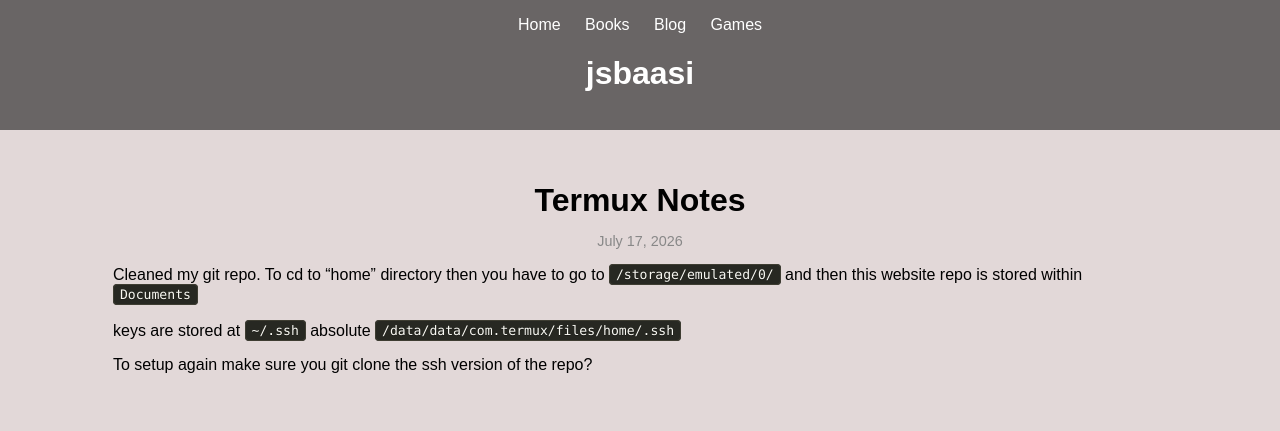
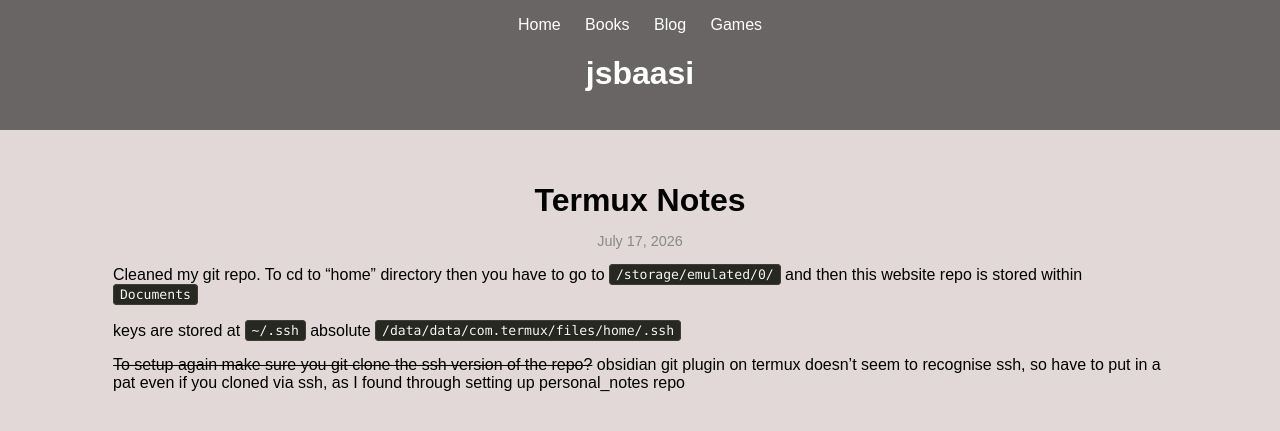
Before and after one commit to jsbaasi/jsbaasi.github.io, a Jekyll site: the page built from _posts/2026-07-17-termux-notes.md, in a window 1280 px wide. Shown: the top 431 px of the page. Built offline with Jekyll 4.4.1, drawn with Linux system fonts in a browser that asks for light colours.

Commit message:
vault backup: 2026-08-10 22:56:52

```diff
--- a/_posts/2026-07-17-termux-notes.md
+++ b/_posts/2026-07-17-termux-notes.md
@@ -9,4 +9,4 @@
 
 keys are stored at `~/.ssh` absolute `/data/data/com.termux/files/home/.ssh`
 
-To setup again make sure you git clone the ssh version of the repo?
+~~To setup again make sure you git clone the ssh version of the repo?~~ obsidian git plugin on termux doesn't seem to recognise ssh, so have to put in a pat even if you cloned via ssh, as I found through setting up personal_notes repo
```
